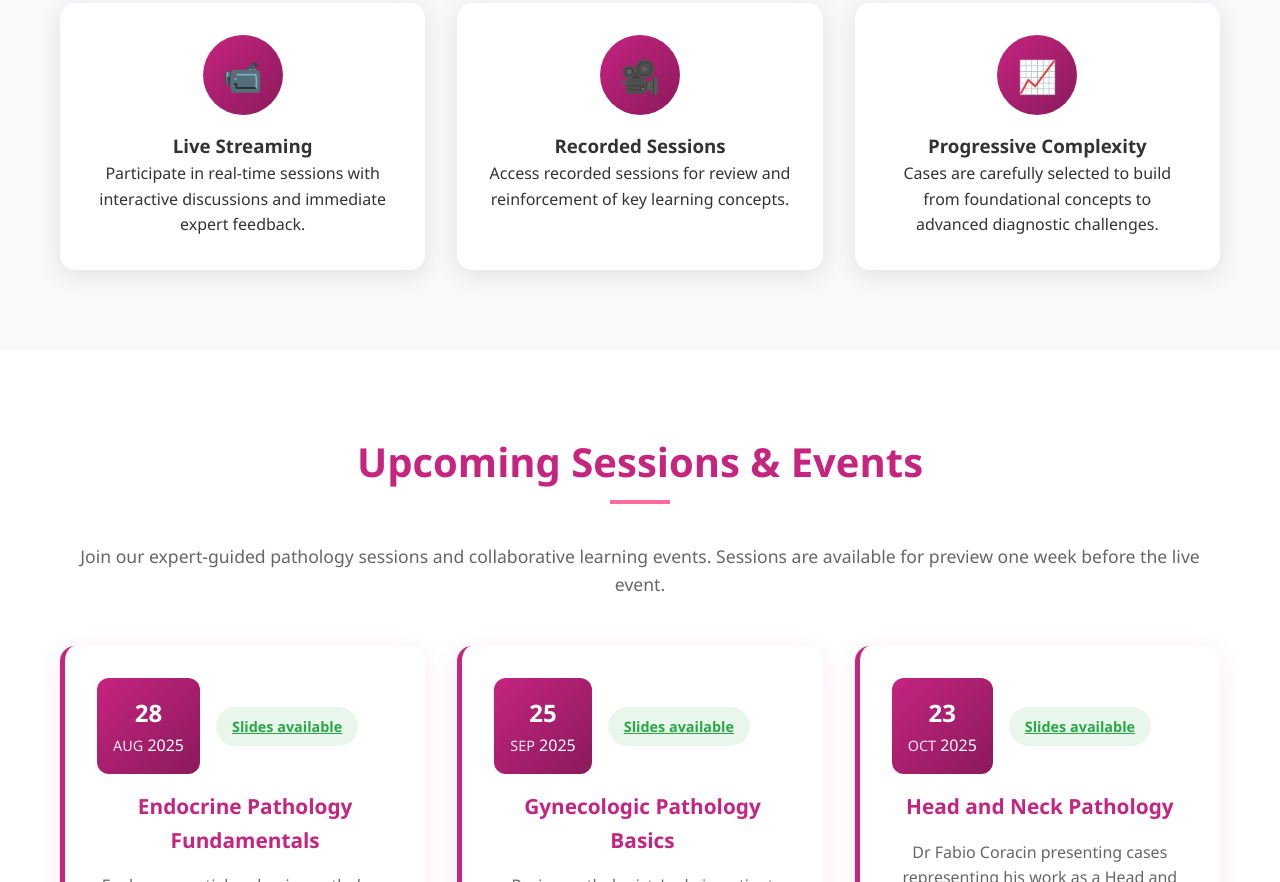
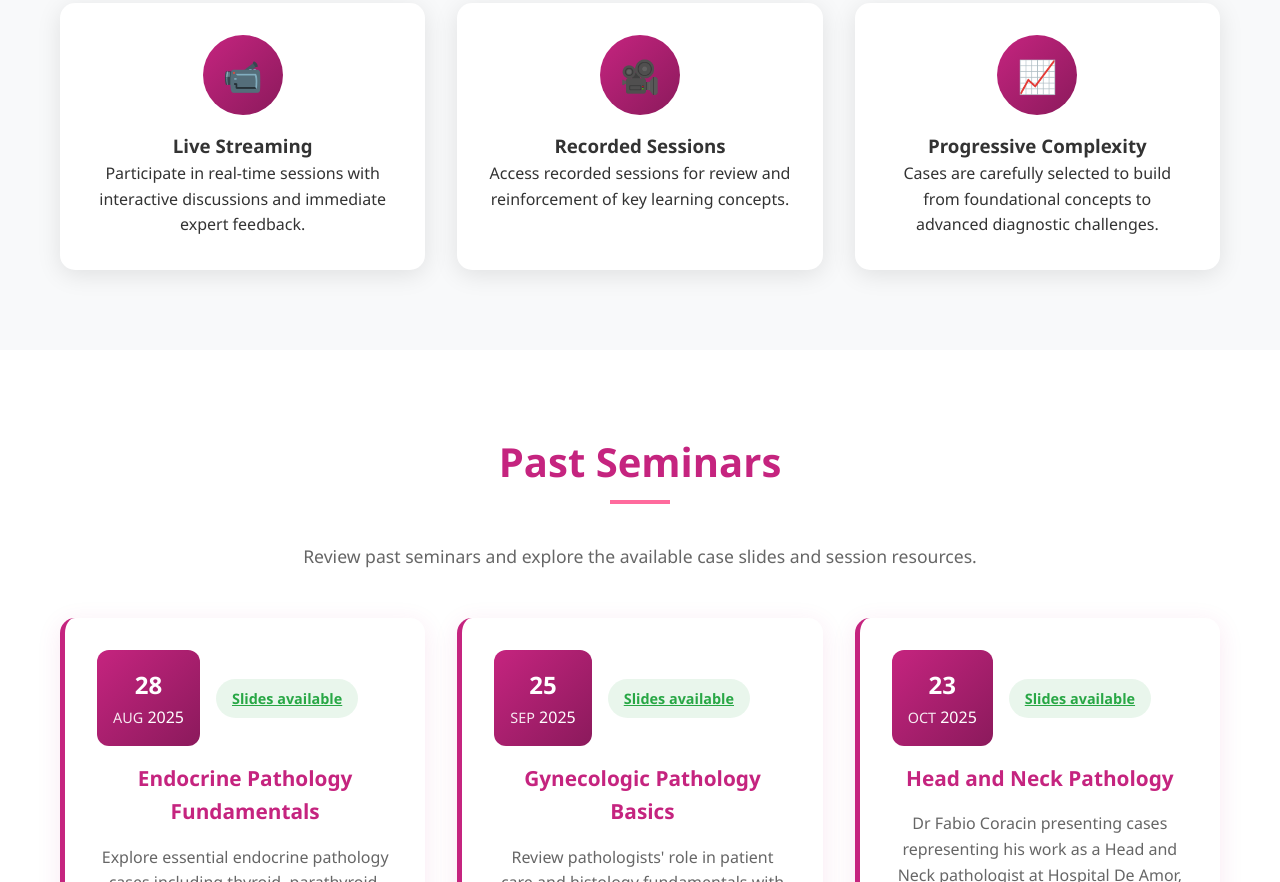
Before and after one commit to JohemianKnapsody/scope-page, a plain HTML site: page index.html in a window 1280 px wide. Shown: the part 1918-2800 px from the top of the page. Drawn offline with Linux system fonts and the light colour scheme.

Commit message:
Update wording about being on haitus

```diff
--- a/index.html
+++ b/index.html
@@ -89,7 +89,7 @@
       >
         Pathology is one of the most essential medical fields, and one of the
         most affected by disparities in resources and region. The Open Pathology
-        School hosts regular training sessions on digital slides. The slides
+        School has hosted training sessions using digital slides. The slides
         have been scanned from pathology departments around the world, on a
         tissue scanner that has been built and used in over 60 countries.
       </p>
@@ -200,7 +200,7 @@
   <!-- Calendar of Events -->
   <section id="calendar" class="calendar section">
     <div class="container">
-      <h2 class="section-title">Upcoming Sessions & Events</h2>
+      <h2 class="section-title">Past Seminars</h2>
       <p
         style="
           text-align: center;
@@ -209,9 +209,8 @@
           color: #666;
         "
       >
-        Join our expert-guided pathology sessions and collaborative learning
-        events. Sessions are available for preview one week before the live
-        event.
+        Review past seminars and explore the available case slides and session
+        resources.
       </p>
 
       <div class="calendar-grid">
@@ -423,8 +422,8 @@
       <h2 class="section-title" style="color: white">Get In Touch</h2>
       <p style="font-size: 1.1rem; margin-bottom: 2rem">
         Join our mission to make pathology education accessible worldwide.
-        Connect with us for more information, or to enquire about upcoming
-        sessions.
+        Email us with questions about past seminars or to get updates about when sessions
+        will resume.
       </p>
 
       <div class="contact-grid">
```
